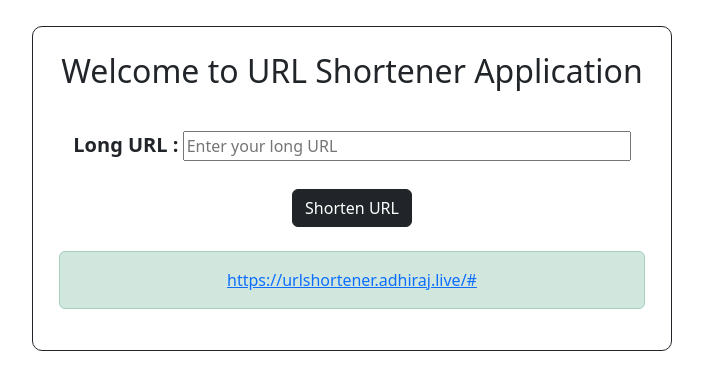
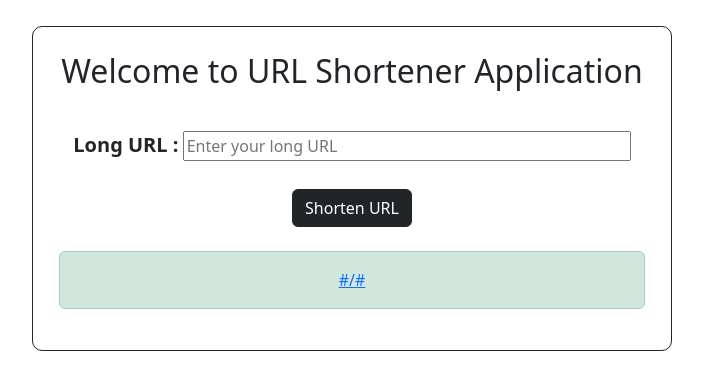
Before and after one commit to adhirajpandey/URL-Shortener, a FastAPI app: template templates/home.html in a window 1280 px wide. Shown: the top 390 px of the page, without its empty margins (288-991 px from the left). Run offline with FastAPI, Linux system fonts and the light colour scheme; the template is opened without the code that fills it: most values are stand-ins (such as "Sample title", 1, 10 or a date in 2020).

Commit message:
Fix correct display link

```diff
--- a/templates/home.html
+++ b/templates/home.html
@@ -29,7 +29,7 @@
       <br>
       {% if shortened_url %}
           <div class="alert alert-success" role="alert">
-            <a href="{{ base_url }}/{{ shortened_url }}">https://urlshortener.adhiraj.live/{{ shortened_url }}</a>
+            <a href="{{ base_url }}/{{ shortened_url }}">{{ base_url }}/{{ shortened_url }}</a>
           </div>
       {% endif %}
     </div>
```
